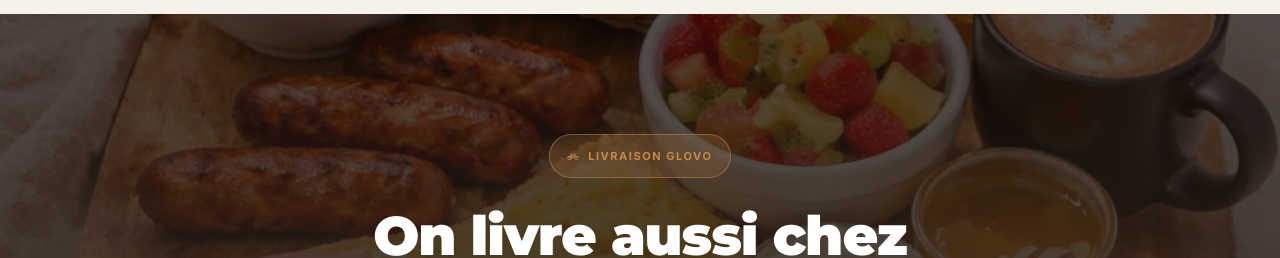
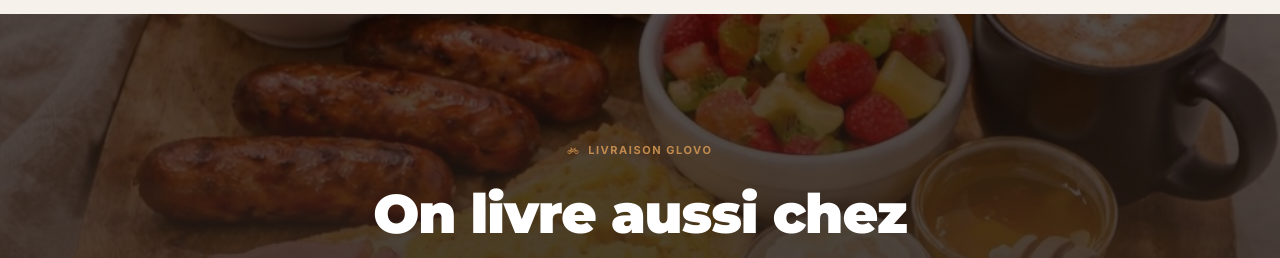
Before and after one commit to website-devloper/Koffee-Kuento, a Next.js app: page / in a window 1280 px wide. Shown: the part 4440-4698 px from the top of the page. Built offline with nearby package versions, Linux system fonts and the light colour scheme.

Commit message:
fix: remove rounded border from delivery section eyebrow badge

```diff
--- a/src/app/assets/kk-theme.css
+++ b/src/app/assets/kk-theme.css
@@ -463,16 +463,12 @@ h1, h2, h3, h4, h5, h6 {
 .kk-delivery__badge {
   display: inline-flex;
   align-items: center;
-  background: rgba(192,138,78,0.18);
-  border: 1px solid rgba(192,138,78,0.5);
   color: #C08A4E;
   font-size: 11px;
   font-weight: 700;
   letter-spacing: 0.14em;
   text-transform: uppercase;
-  padding: 7px 18px;
-  border-radius: 40px;
-  margin-bottom: 28px;
+  margin-bottom: 20px;
 }
 .kk-delivery__heading {
   font-family: var(--title-font), 'Montserrat', sans-serif;
```
